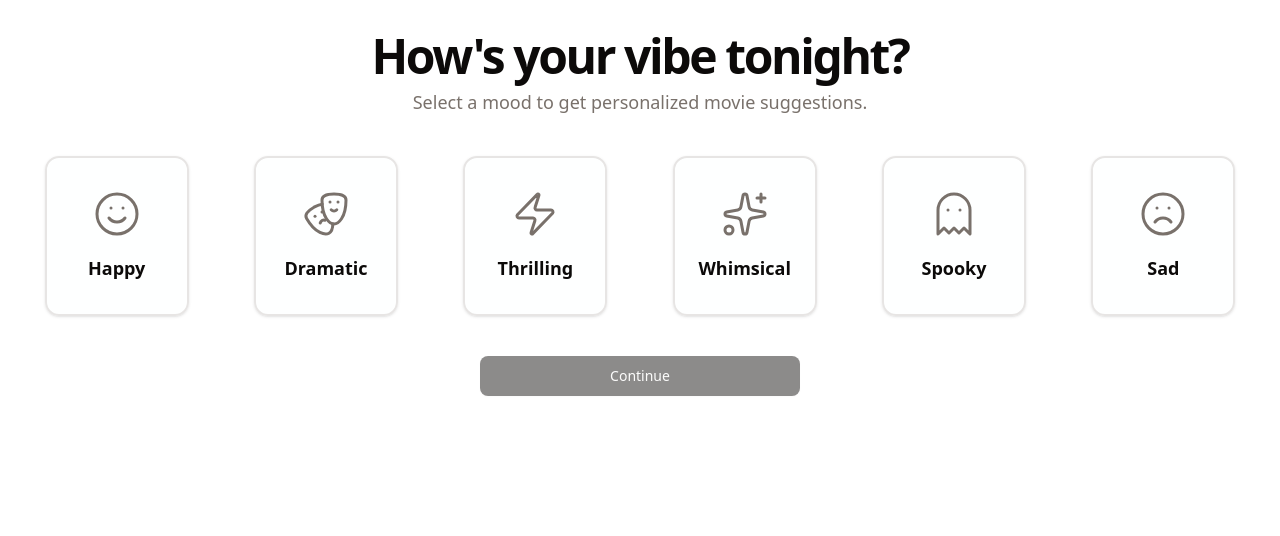
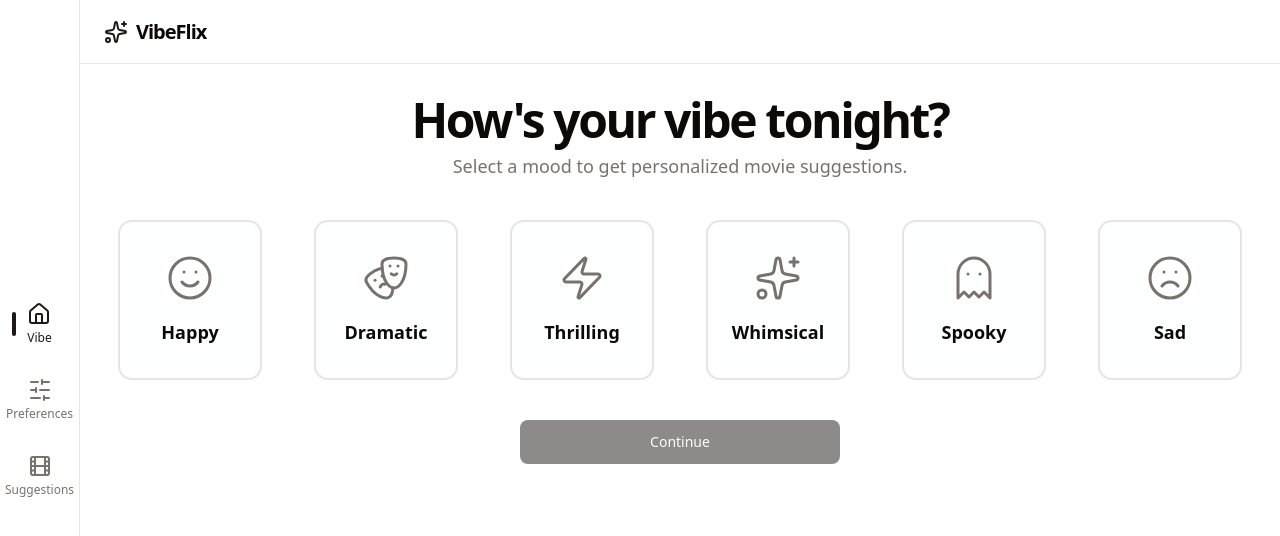
Before and after one commit to devmatheusfernandes/vibeflix, a Next.js app: page / in a window 1280 px wide. Shown: the top 536 px of the page. Built offline with nearby package versions, Linux system fonts and the light colour scheme.

Commit message:
fixed folder structure

```diff
--- a/app/(routes)/page.tsx
+++ /dev/null
@@ -1,101 +0,0 @@
-// app/(routes)/page.tsx
-"use client";
-
-import React from "react";
-import { motion } from "framer-motion";
-import { Smile, Frown, Zap, Drama, Ghost, Sparkles } from "lucide-react";
-import { MoodCard } from "@/app/_components/ui/mood-card";
-import { Button } from "@/components/ui/button";
-import { toast } from "react-hot-toast";
-
-interface MoodSelectionPageProps {
-  selectedMood: string;
-  setSelectedMood: (mood: string) => void;
-  onContinue: () => void;
-}
-
-const MoodSelectionPage: React.FC<MoodSelectionPageProps> = ({
-  selectedMood,
-  setSelectedMood,
-  onContinue,
-}) => {
-  const moods = [
-    { label: "Happy", Icon: Smile },
-    { label: "Dramatic", Icon: Drama },
-    { label: "Thrilling", Icon: Zap },
-    { label: "Whimsical", Icon: Sparkles },
-    { label: "Spooky", Icon: Ghost },
-    { label: "Sad", Icon: Frown },
-  ];
-
-  const containerVariants = {
-    hidden: { opacity: 0 },
-    visible: {
-      opacity: 1,
-      transition: { staggerChildren: 0.1, delayChildren: 0.2 },
-    },
-  };
-
-  const itemVariants = {
-    hidden: { y: 20, opacity: 0 },
-    visible: { y: 0, opacity: 1 },
-  };
-
-  return (
-    <div className="container mx-auto px-4 md:px-6 py-8">
-      <motion.div
-        className="text-center"
-        initial={{ y: -20, opacity: 0 }}
-        animate={{ y: 0, opacity: 1 }}
-        transition={{ duration: 0.5 }}
-      >
-        <h1 className="text-3xl md:text-5xl font-bold tracking-tighter mb-2">
-          How's your vibe tonight?
-        </h1>
-        <p className="text-muted-foreground md:text-lg">
-          Select a mood to get personalized movie suggestions.
-        </p>
-      </motion.div>
-
-      <motion.div
-        className="grid grid-cols-2 sm:grid-cols-3 lg:grid-cols-6 gap-4 md:gap-6 my-10"
-        variants={containerVariants}
-        initial="hidden"
-        animate="visible"
-      >
-        {moods.map((mood) => (
-          <motion.div
-            key={mood.label}
-            variants={itemVariants}
-            className="flex justify-center"
-          >
-            <MoodCard
-              Icon={mood.Icon}
-              label={mood.label}
-              isSelected={selectedMood === mood.label}
-              onClick={() => setSelectedMood(mood.label)}
-            />
-          </motion.div>
-        ))}
-      </motion.div>
-
-      <motion.div
-        className="text-center"
-        initial={{ y: 20, opacity: 0 }}
-        animate={{ y: 0, opacity: 1 }}
-        transition={{ duration: 0.5, delay: 0.5 }}
-      >
-        <Button
-          size="lg"
-          disabled={!selectedMood}
-          className="w-full max-w-xs"
-          onClick={onContinue}
-        >
-          Continue
-        </Button>
-      </motion.div>
-    </div>
-  );
-};
-
-export default MoodSelectionPage;
--- a/app/page.tsx
+++ b/app/page.tsx
@@ -1,13 +1,152 @@
-// app/(routes)/app.tsx
 "use client";
 
 import React, { useState } from "react";
+import { motion } from "framer-motion";
+import { Smile, Frown, Zap, Drama, Ghost, Sparkles } from "lucide-react";
 import { toast } from "react-hot-toast";
 import { Header } from "@/app/_components/layout/header";
 import { BottomNav } from "@/app/_components/layout/bottom-nav";
-import MoodSelectionPage from "@/app/(routes)/page";
 import PreferencesPage from "@/app/(routes)/preferences/page";
 import SuggestionsPage from "@/app/(routes)/suggestions/page";
+
+// MoodCard component
+const MoodCard = ({
+  Icon,
+  label,
+  isSelected,
+  onClick,
+}: {
+  Icon: React.ElementType;
+  label: string;
+  isSelected: boolean;
+  onClick: () => void;
+}) => {
+  const cardVariants = {
+    initial: { scale: 1, y: 0 },
+    hover: {
+      scale: 1.05,
+      y: -5,
+      transition: { type: "spring" as const, stiffness: 300, damping: 15 },
+    },
+    tap: { scale: 0.95 },
+  };
+  return (
+    <motion.div
+      variants={cardVariants}
+      initial="initial"
+      whileHover="hover"
+      whileTap="tap"
+      onClick={onClick}
+      className="cursor-pointer"
+    >
+      <div className="w-36 h-40 rounded-xl transition-all duration-300 ease-in-out border-2 flex flex-col items-center justify-center gap-4 bg-card/50 backdrop-blur-sm border-border hover:border-primary/50">
+        <div className="p-0 flex flex-col items-center justify-center gap-4">
+          <Icon
+            className={`w-12 h-12 transition-colors duration-300 ${
+              isSelected ? "text-primary" : "text-muted-foreground"
+            }`}
+            strokeWidth={1.5}
+          />
+          <span
+            className={`text-lg font-semibold transition-colors duration-300 ${
+              isSelected ? "text-accent-foreground" : "text-foreground"
+            }`}
+          >
+            {label}
+          </span>
+        </div>
+      </div>
+    </motion.div>
+  );
+};
+
+// MoodSelectionPage component
+const MoodSelectionPage = ({
+  selectedMood,
+  setSelectedMood,
+  onContinue,
+}: {
+  selectedMood: string;
+  setSelectedMood: (mood: string) => void;
+  onContinue: () => void;
+}) => {
+  const moods = [
+    { label: "Happy", Icon: Smile },
+    { label: "Dramatic", Icon: Drama },
+    { label: "Thrilling", Icon: Zap },
+    { label: "Whimsical", Icon: Sparkles },
+    { label: "Spooky", Icon: Ghost },
+    { label: "Sad", Icon: Frown },
+  ];
+
+  const containerVariants = {
+    hidden: { opacity: 0 },
+    visible: {
+      opacity: 1,
+      transition: { staggerChildren: 0.1, delayChildren: 0.2 },
+    },
+  };
+
+  const itemVariants = {
+    hidden: { y: 20, opacity: 0 },
+    visible: { y: 0, opacity: 1 },
+  };
+
+  return (
+    <div className="container mx-auto px-4 md:px-6 py-8">
+      <motion.div
+        className="text-center"
+        initial={{ y: -20, opacity: 0 }}
+        animate={{ y: 0, opacity: 1 }}
+        transition={{ duration: 0.5 }}
+      >
+        <h1 className="text-3xl md:text-5xl font-bold tracking-tighter mb-2">
+          How's your vibe tonight?
+        </h1>
+        <p className="text-muted-foreground md:text-lg">
+          Select a mood to get personalized movie suggestions.
+        </p>
+      </motion.div>
+
+      <motion.div
+        className="grid grid-cols-2 sm:grid-cols-3 lg:grid-cols-6 gap-4 md:gap-6 my-10"
+        variants={containerVariants}
+        initial="hidden"
+        animate="visible"
+      >
+        {moods.map((mood) => (
+          <motion.div
+            key={mood.label}
+            variants={itemVariants}
+            className="flex justify-center"
+          >
+            <MoodCard
+              Icon={mood.Icon}
+              label={mood.label}
+              isSelected={selectedMood === mood.label}
+              onClick={() => setSelectedMood(mood.label)}
+            />
+          </motion.div>
+        ))}
+      </motion.div>
+
+      <motion.div
+        className="text-center"
+        initial={{ y: 20, opacity: 0 }}
+        animate={{ y: 0, opacity: 1 }}
+        transition={{ duration: 0.5, delay: 0.5 }}
+      >
+        <button
+          disabled={!selectedMood}
+          className="h-11 rounded-md px-8 inline-flex items-center justify-center whitespace-nowrap text-sm font-medium ring-offset-background transition-colors focus-visible:outline-none focus-visible:ring-2 focus-visible:ring-ring focus-visible:ring-offset-2 disabled:pointer-events-none disabled:opacity-50 bg-primary text-primary-foreground hover:bg-primary/90 w-full max-w-xs"
+          onClick={onContinue}
+        >
+          Continue
+        </button>
+      </motion.div>
+    </div>
+  );
+};
 
 export default function App() {
   const [currentPage, setCurrentPage] = useState("/");
```
